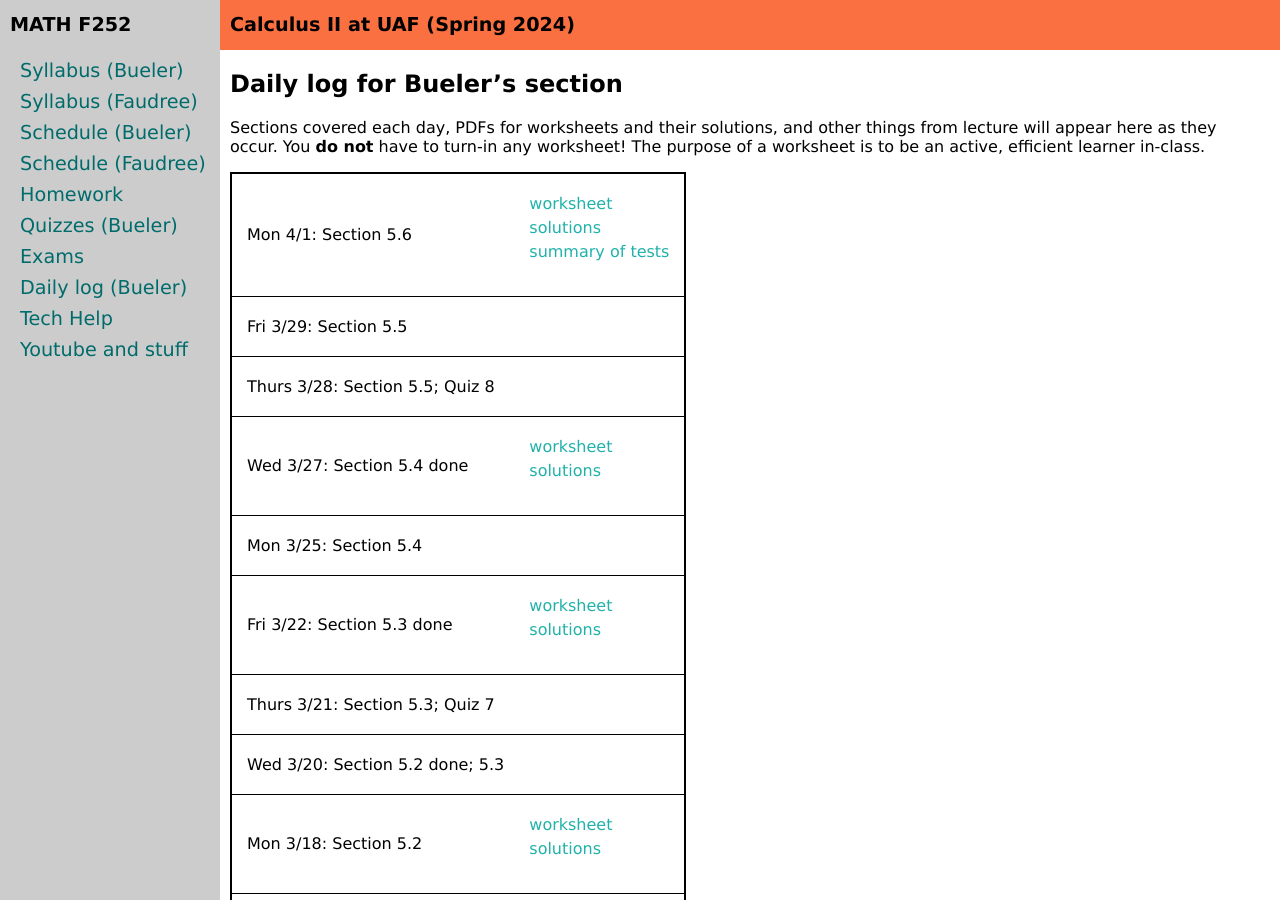
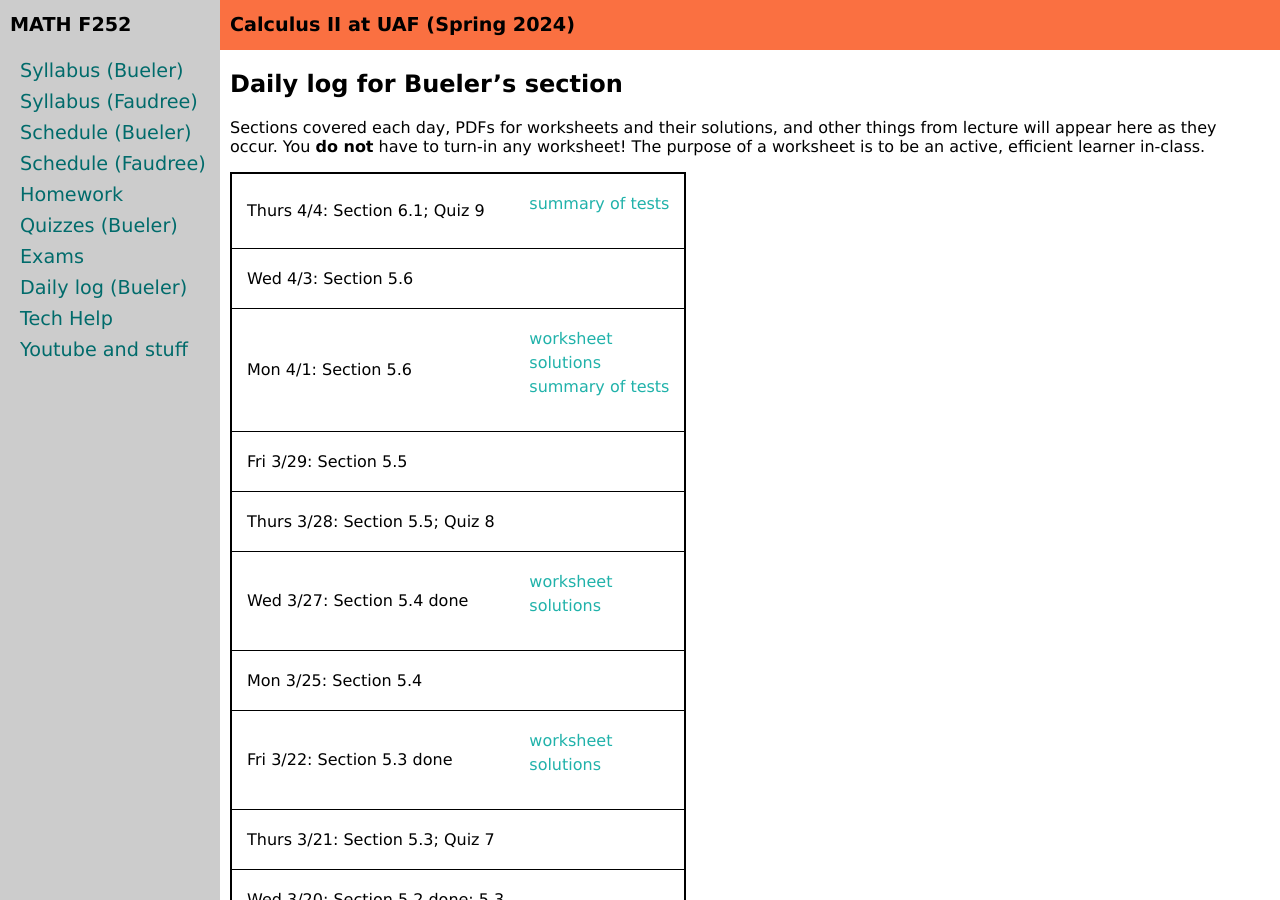
Before and after one commit to uaf-math/calc2, a Jekyll site: the page built from daily.md, in a window 1280 px wide and 900 px high. Built offline with Jekyll 4.4.1, drawn with Linux system fonts in a browser that asks for light colours.

Commit message:
daily log for today and tomorrow

```diff
--- a/_data/daily.yml
+++ b/_data/daily.yml
@@ -1,6 +1,12 @@
 semester: Spring 2024
 home: assets/worksheets/S24
 daily:
+- name: Section 6.1; Quiz 9
+  date: Thurs 4/4
+  ext: https://uaf-math251.github.io/calc2/assets/worksheets/F22/convsummary.pdf
+  extdescription: summary of tests
+- name: Section 5.6
+  date: Wed 4/3
 - name: Section 5.6
   date: Mon 4/1
   worksheet: 5p6.pdf
```
